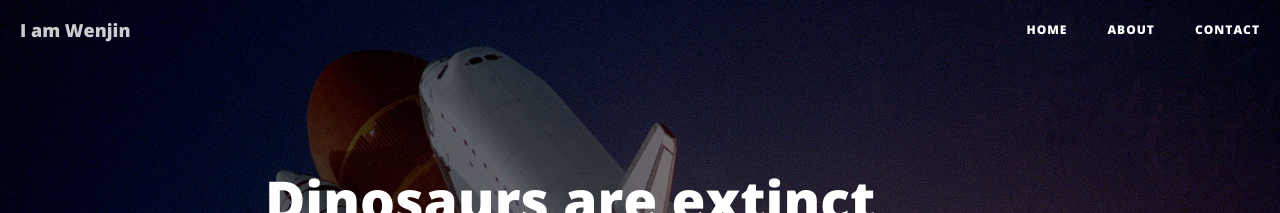
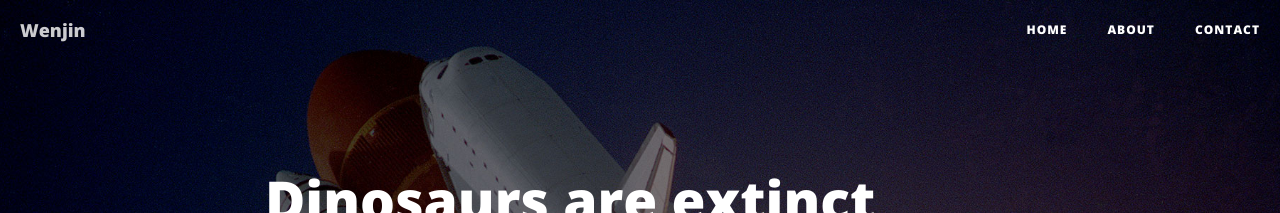
Before and after one commit to WenjinTao/WenjinTao.github.io, a Jekyll site: the page built from _posts/2014-06-10-dinosaurs.markdown, in a window 1280 px wide and 900 px high. Shown: the top 213 px of the window. Built offline with Jekyll 4.4.1, drawn with Linux system fonts in a browser that asks for light colours; nearby versions of some CDN libraries.

```diff
--- a/_config.yml
+++ b/_config.yml
@@ -1,5 +1,5 @@
 # Site settings
-title: I am Wenjin
+title: Wenjin
 header-img: img/home-bg.jpg
 email: your-email@yourdomain.com
 copyright_name: Your/Project/Corporate Name
```
